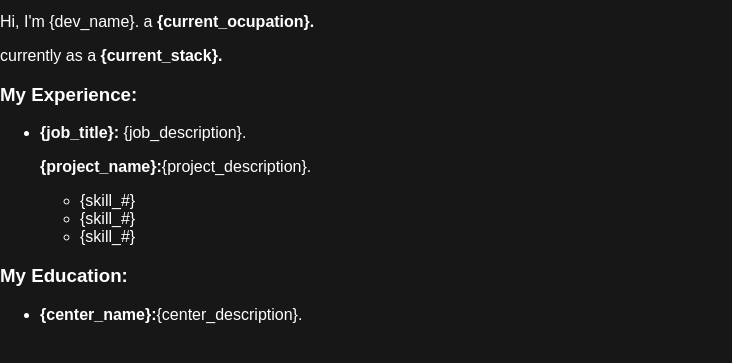
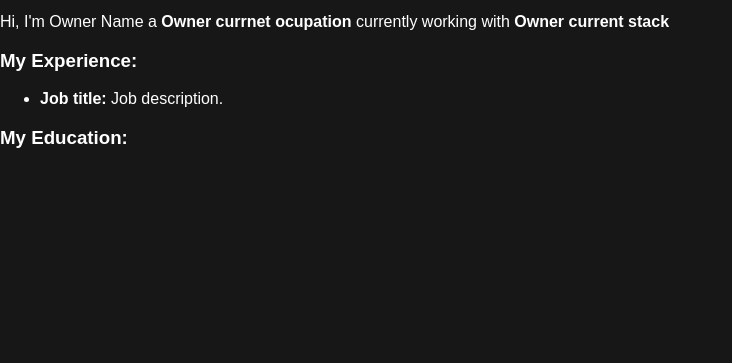
Before and after one commit to lenielluzardo/2024_portfolio, a plain HTML site: page index.html in a window 1280 px wide. Shown: the part 21-384 px from the top of the page, without its empty margins (0-732 px from the left). Drawn offline with Linux system fonts and the light colour scheme.

Commit message:
experience section load data function implementation

```diff
--- a/index.html
+++ b/index.html
@@ -16,19 +16,17 @@
 
       <div class="about">
         <p>
-          Hi, I'm {dev_name}. a <b class="curr_ocupation">{current_ocupation}.</b>
-        </p>
-        <p>
-          currently as a <b class="curr_stack">{current_stack}.</b>
+          Hi, I'm <span id="dev_name">{dev_name}.</span>
+           a <b id="curr_ocupation">{current_ocupation}.</b>
+          currently working with <b id="curr_stack">{current_stack}.</b>
         </p>
       </div> <!--about-->
 
         <div class="experience">
           <h3>My Experience:</h3>
-          <ul class="jobs">
+          <ul id="jobs">
             <li class="job">
-                <p><b id="job_title">{job_title}:</b> {job_description}.</p>
-                <p><b id="project_name">{project_name}:</b>{project_description}.</p>
+                <p><b class="job_title">{job_title}:</b> <span class="job_desc">{job_description}.</span></p>
                 <ul class="skills">
                    <li class="skill">{skill_#}</li>
                    <li class="skill">{skill_#}</li>
@@ -41,7 +39,7 @@
 
         <div class="education">
           <h3>My Education:</h3>
-          <ul class="careers">
+          <ul id="careers">
             <li class="career">
               <p><b>{center_name}:</b>{center_description}.</p>
             </li>
--- a/load.js
+++ b/load.js
@@ -1,8 +1,52 @@
 import data from './data.json' with {type: 'json'};
 
-/* Function definition */
+let span_devName = document.getElementById('dev_name');
+let b_currOcupation = document.getElementById('curr_ocupation');
+let b_currStack = document.getElementById('curr_stack');
+let ul_jobs = document.getElementById('jobs');
+let ul_careers = document.getElementById('careers');
+
+/* Start region: Functions definition */
+function loadExperienceSection(){
+
+  // Reset elements for html template.
+  ul_jobs.innerHTML = null;
+
+  // Load UL with data.
+  data.experience.forEach(job => {
+    let li_job = document.createElement('li');
+    li_job.className = 'job';
+
+    let p = document.createElement('p');
+
+    let b_jobTitle = document.createElement('b');
+    b_jobTitle.className = 'job_title';
+    b_jobTitle.innerText = `${job.jobTitle}: `;
+
+    let span_jobDescription = document.createElement('span');
+    span_jobDescription.className = 'job_desc';
+    span_jobDescription.innerText = job.jobDescription;
+
+    p.appendChild(b_jobTitle);
+    p.appendChild(span_jobDescription);
+    li_job.appendChild(p);
+
+    ul_jobs.appendChild(li_job);
+  })
+}
+
+function loadEducationSection(){
+  // Reset elements for html template.
+  ul_careers.innerHTML = null;
+}
+
 function loadDocumentContent(){
   document.title = data.webTitle;
+  span_devName.innerText = data.ownerName;
+  b_currOcupation.innerText = data.currentOcupation;
+  b_currStack.innerText = data.currentStack;
+  loadExperienceSection();
+  loadEducationSection();
 }
 
 function docContentLoadedHandler() {
@@ -10,5 +54,7 @@ function docContentLoadedHandler() {
 
 }
 
+/*End region: Functions definition */
+
 /* Function implementation */
 app.addEventListener('DOMContentLoaded', docContentLoadedHandler());
```
